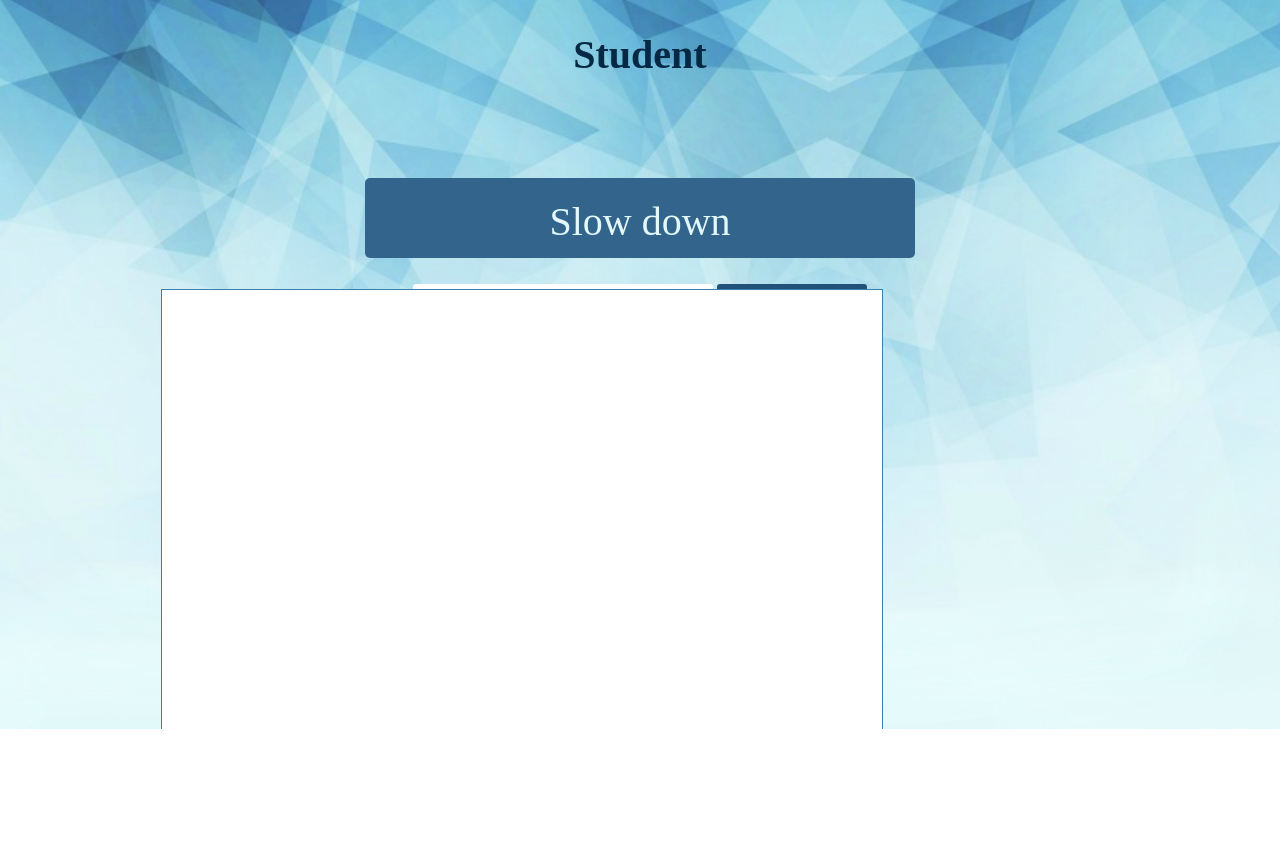
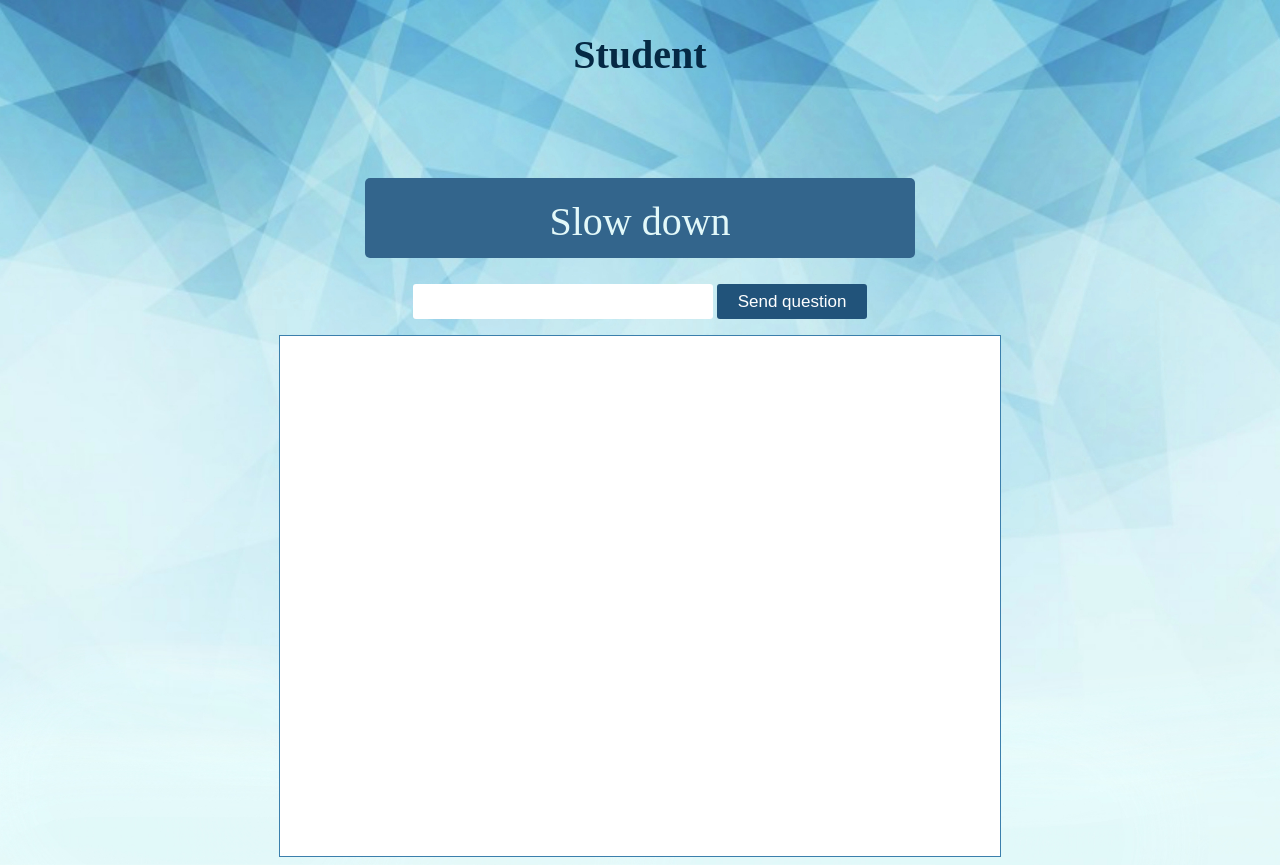
Before and after one commit to HugoSK/Group86TDT4140, a Django app: page /usersites/student/ in a window 1280 px wide. Shown: the part 71-936 px from the top of the page. Before the commit the page ends 800 px from the top, so only its background shows below. Run offline with Django 3.2, Linux system fonts and the light colour scheme; a user stored in the database is signed in; data comes from the database, SQL or seed files in the repository; both versions use the stored data as it was after the commit.

Commit message:
gjorde spørsmålsgreiene på student til relative

```diff
--- a/myapp2/login/templates/usersites/student.html
+++ b/myapp2/login/templates/usersites/student.html
@@ -22,7 +22,7 @@
         <tr id="labels"><td style="padding-top: 20px;">{{ form.question }} <!-- det er den hvite boksen du skriver i-->
         <input type="submit" name="slowbtn" value="Send question" /> <!-- knappen for å sende inn spørsmål-->
     </form>
-    <div style="width: 700px; height: 500px; background-color: #fff; border: 1px solid #3B7FAC; padding: 10px; position: absolute; top: 45%; right: 31%; overflow: scroll;">
+    <div style="width: 700px; height: 500px; background-color: #fff; border: 1px solid #3B7FAC; padding: 10px; position: relative; display: inline-block; vertical-align: middle; top: 45%;  overflow: scroll;">
     {% for question in questions %}
         {% for part in question%}
             <div style="font-family: Ayuthaya; font-size: 20px; padding: 2px;" >{{ part }} <br>
```
Also changed, not shown: myapp2/db.sqlite3.
